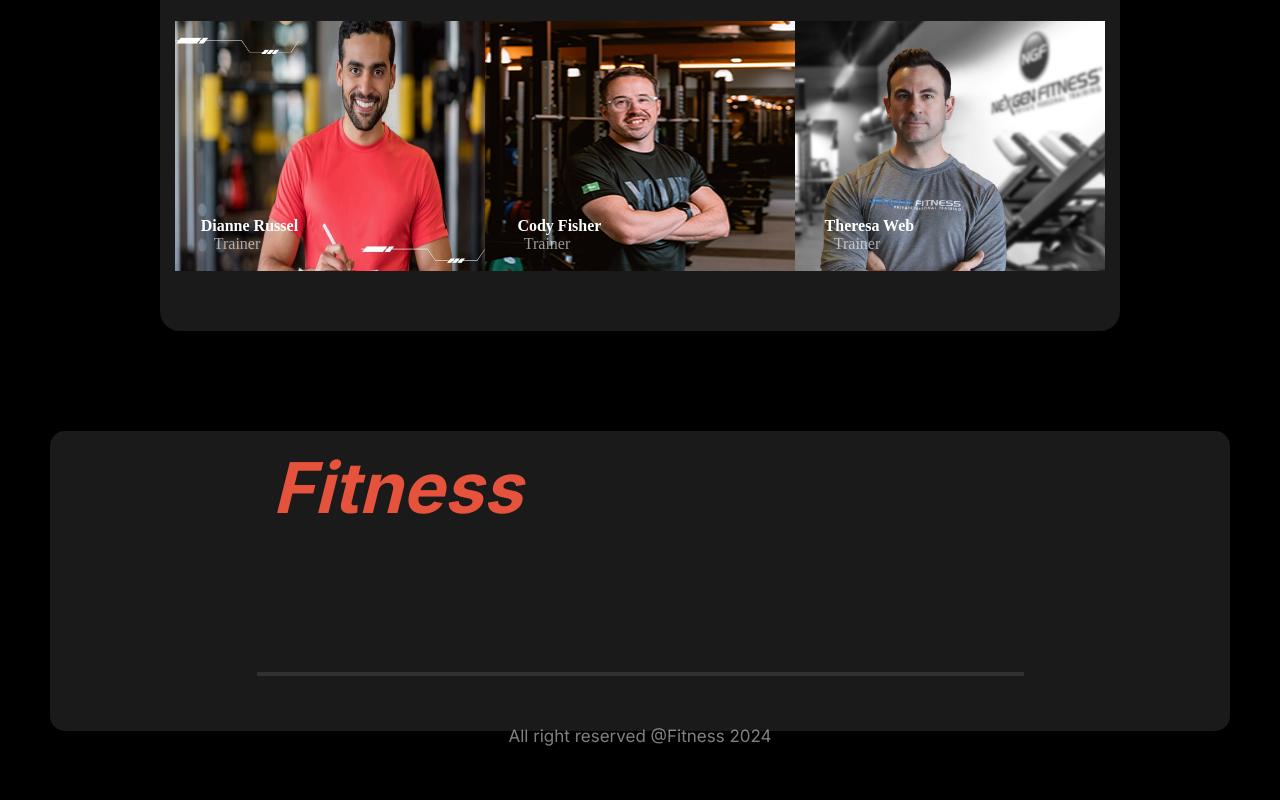
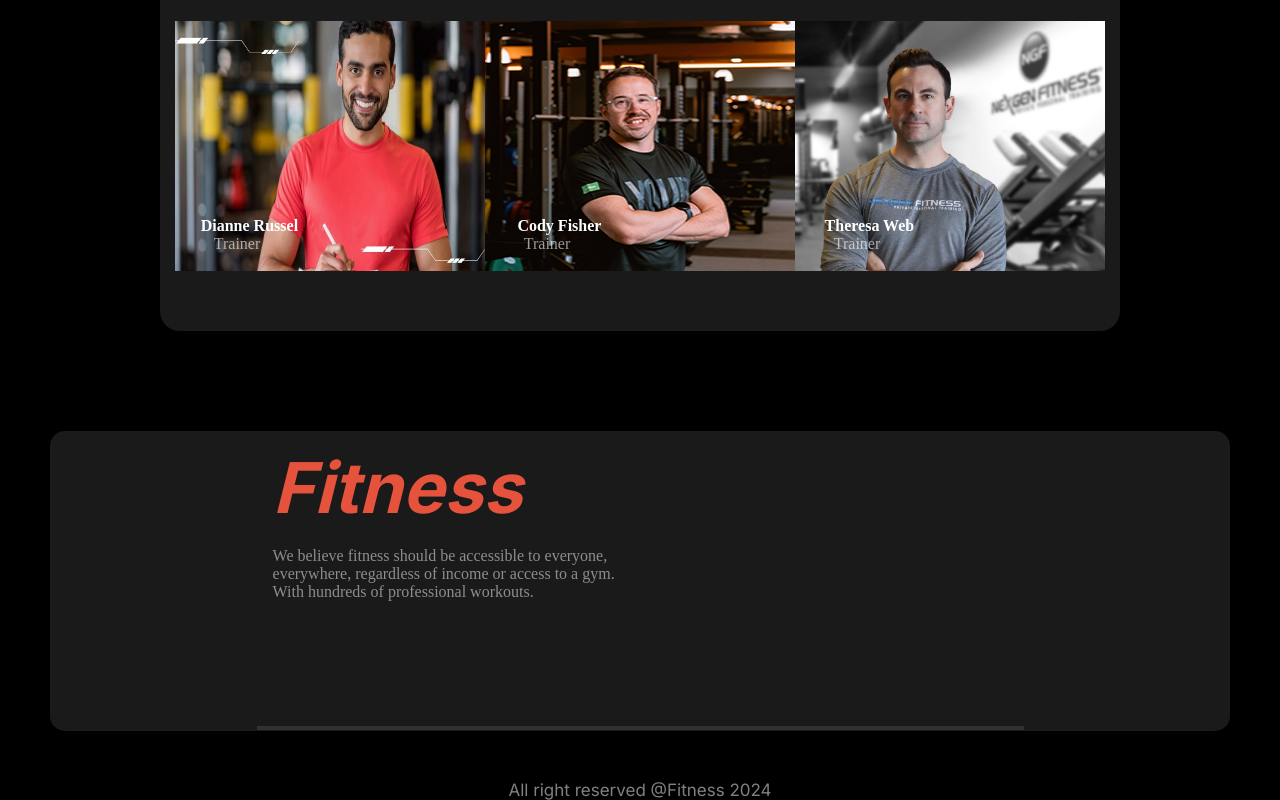
Before and after one commit to Rony-01/assignment-2, a plain HTML site: page index.html in a window 1280 px wide. Shown: the part 2864-3664 px from the top of the page. Before the commit the page ends 3610 px from the top, so only its background shows below. Drawn offline with Linux system fonts and the light colour scheme.

Commit message:
adding footer

```diff
--- a/index.html
+++ b/index.html
@@ -187,7 +187,7 @@
         <div class="footer-sec">
             <div class="footer-left">
                 <h1 class="footer-heading">Fitness</h1>
-                <p class="fitness-description"></p>
+                <p class="fitness-description">We believe fitness should be accessible to everyone, everywhere, regardless of income or access to a gym. With hundreds of professional workouts.</p>
             </div>
             <div>
 
```
